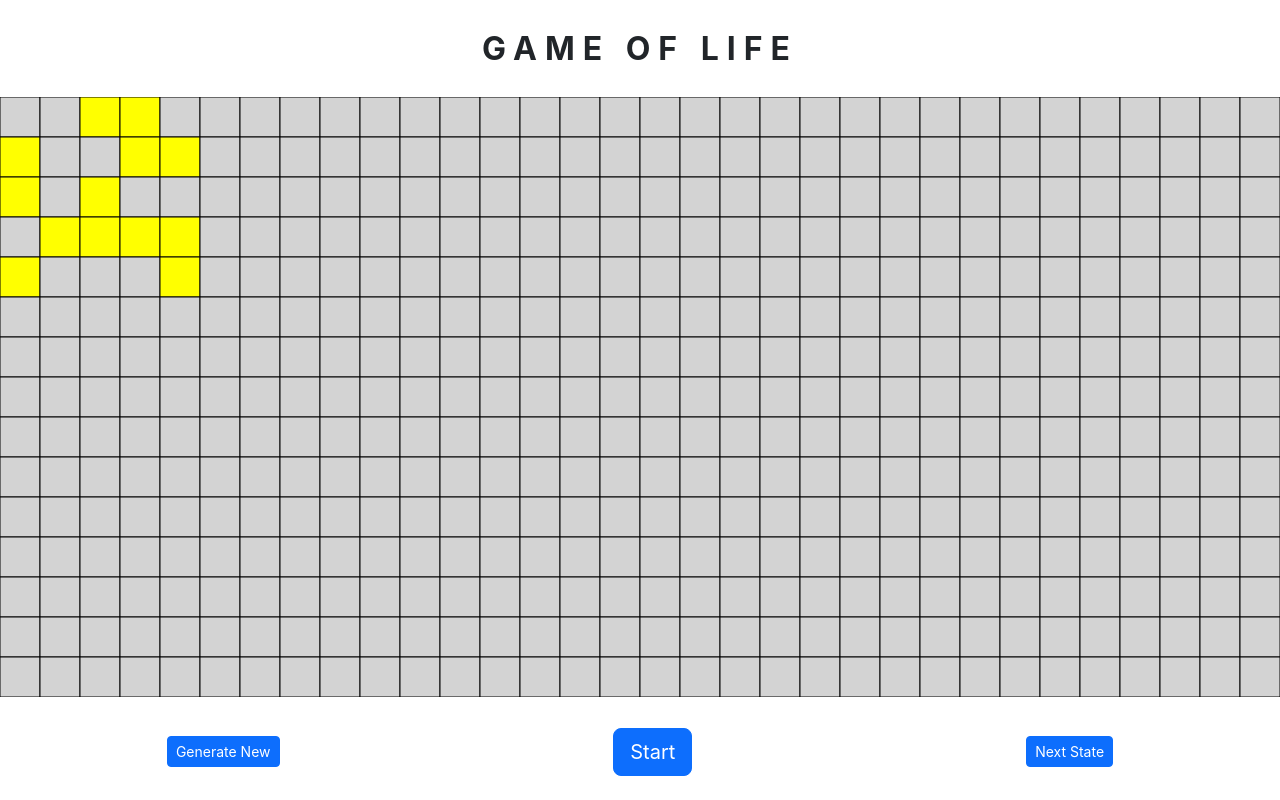
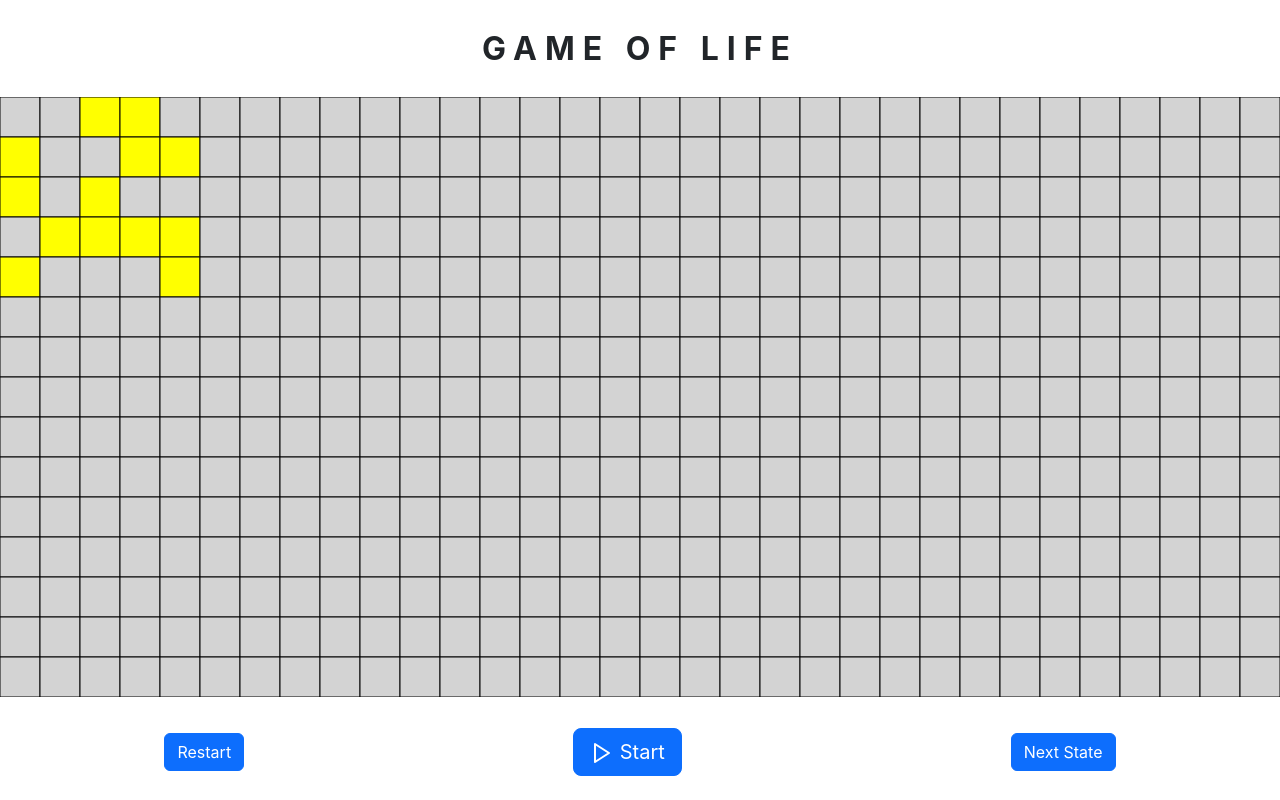
Before and after one commit to learningreac/game_of_life, a React (Create React App) app: page / in a window 1280 px wide. Built offline with nearby package versions, Linux system fonts and the light colour scheme.

Commit message:
fixing the logic for Start Btn

```diff
--- a/src/App.js
+++ b/src/App.js
@@ -6,20 +6,20 @@ import FooterMenu from './components/FooterMenu';
 import { generateStore, gameOfLife } from './store';
 
 function App() {
-  const [start, setStart] = useState(false);
+  const [isStart, setIsStart] = useState(false);
   const [width, setWidth] = useState(0);
   const [height, setHeight] = useState(0);
   const [grid_size, setGridSize] = useState(1)
   const [cols, setCols] = useState(0)
   const [rows, setRows] = useState(0)
-
-  // console.log(width, height, grid_size, rows, cols);
+  const [stepCount, setSetpCount] = useState(0)
 
   const g_store = generateStore(rows, cols) ;
   const [board, setBoard] = useState(g_store);
 
 
   const canvasContainerRef = useRef(null);
+
   useEffect(() => {
     const canContainer = canvasContainerRef.current;
     setWidth(canContainer.clientWidth);
@@ -38,20 +38,23 @@ function App() {
 
   const handleNextClick = () => {
     let newBoard = gameOfLife(board);
-    setBoard(newBoard)
+    setBoard(newBoard);
+    setSetpCount(stepCount + 1);
+    console.log(stepCount)
   }
 
-  const handleGenerateClick = () => {
+  const handleRestartClick = () => {
     let g_board = generateStore(rows, cols);
-    setBoard(g_board)
+    setBoard(g_board);
+    setSetpCount(0);
+    setIsStart(false);
   }
 
   const handleStartClick = () => {
-    setStart(!start);
-    console.log(start);
-    // while (start) {
-    //   handleNextClick();
-    //   console.log(board)
+    setIsStart(!isStart);
+    console.log(isStart);
+    // while (isStart === false) {   //  that means the start btn just got clicked, not yet render to useState
+      handleNextClick();
     // }
   }
 
@@ -64,7 +67,7 @@ function App() {
         <Canvas board={board} grid_size={grid_size} rows={rows} cols={cols} width={width} height={height}/>
       </div>
       <div id='footer'>
-        <FooterMenu handleNextClick={handleNextClick} handleGenerateClick={handleGenerateClick} handleStartClick={handleStartClick} />
+        <FooterMenu isStart={isStart} handleNextClick={handleNextClick} handleRestartClick={handleRestartClick} handleStartClick={handleStartClick} />
       </div>
     </div>
   );
--- a/src/components/Canvas.jsx
+++ b/src/components/Canvas.jsx
@@ -6,7 +6,6 @@ const Canvas = (props) => {
   const canvasRef = useRef(null);
   const { board, grid_size, rows, cols, width, height } = props;
   const offset = (width - cols*grid_size)/2;
-  console.log(offset);
 
   useEffect(() => {
     const canvas = canvasRef.current;
--- a/src/components/FooterMenu.jsx
+++ b/src/components/FooterMenu.jsx
@@ -1,36 +1,50 @@
-import React, { useState } from 'react'
 import './footer.css';
 
-const FooterMenu = ({ handleNextClick,handleGenerateClick,handleStartClick }) => {
-  const [btnText, setBtnText] = useState('Start')
+const PlayBtn = ({ isStart, handleStartClick }) => {
 
-  // const handleStartClick = () => {
-  //   if(btnText === 'Start') {
-  //     setBtnText('Stop')
-  //   } else {
-  //     setBtnText('Start')
-  //   }
-  // }
-  return (
-    <div id='footer_container'>
-       <button type="button" style={{display:'block'}}
-        className="btn btn-primary btn-sm"
-        onClick={handleGenerateClick}
-      >
-       Generate New
-      </button>
-      <button type="button"  style={{display:'block'}}
+  if (!isStart) {
+    return (
+      <button type="button" style={{ display: 'block' }}
         className="btn btn-primary btn-lg"
         onClick={handleStartClick}
       >
-        {btnText}
+        <svg xmlns="http://www.w3.org/2000/svg" width="24" height="24" viewBox="0 0 24 24" fill="none" stroke="currentColor" strokeWidth="2" strokeLinecap="round" strokeLinejoin="round" className="feather feather-play"><polygon points="5 3 19 12 5 21 5 3"></polygon></svg>
+        <span> Start</span>
+      </button>
+    )
+  } else {
+    return (
+      <button type="button" style={{ display: 'block' }}
+        className="btn btn-primary btn-lg"
+        onClick={handleStartClick}
+      >
+        <svg xmlns="http://www.w3.org/2000/svg" width="24" height="24" viewBox="0 0 24 24" fill="none" stroke="currentColor" strokeWidth="2" strokeLinecap="round" strokeLinejoin="round" className="feather feather-square"><rect x="3" y="3" width="18" height="18" rx="2" ry="2"></rect></svg>
+        <span> Stop</span>
+      </button>
+    )
+  }
+}
+
+
+const FooterMenu = ({ isStart, handleNextClick, handleRestartClick, handleStartClick }) => {
+
+
+  return (
+    <div id='footer_container'>
+      <button type="button" style={{ display: 'block' }}
+        className="btn btn-primary "
+        onClick={handleRestartClick}
+      >
+        <span>Restart</span>
       </button>
 
-      <button type="button"  style={{display:'block'}}
-        className="btn btn-primary btn-sm"
+      <PlayBtn isStart={isStart} handleStartClick={handleStartClick} />
+
+      <button type="button" style={{ display: 'block' }}
+        className="btn btn-primary "
         onClick={handleNextClick}
       >
-        Next State
+        <span>Next State</span>
       </button>
     </div>
   )
```
